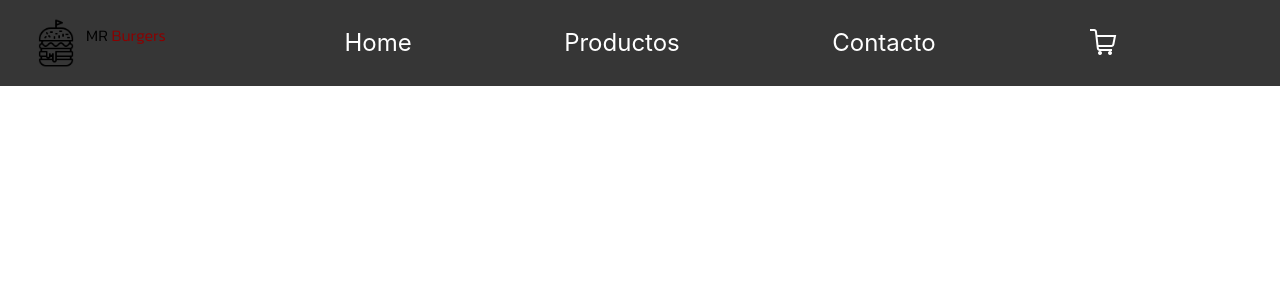
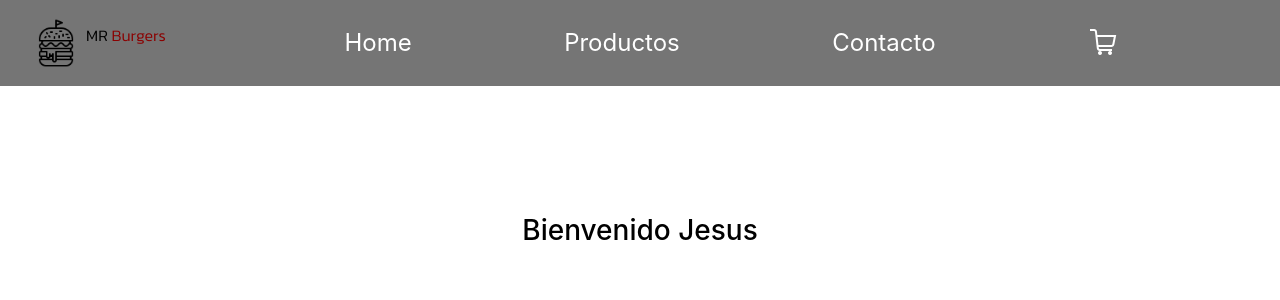
Before and after one commit to MRoccazzella/Curso-React, a React (Create React App) app: page / in a window 1280 px wide. Shown: the top 300 px of the page. Built offline with nearby package versions, Linux system fonts and the light colour scheme.

Commit message:
desafio CartWidget & ItemListContainer

```diff
--- a/src/App.css
+++ b/src/App.css
@@ -14,7 +14,7 @@
 }
 
 .navbar{
-  background-color: rgb(54, 54, 54);
+  background-color: rgb(117, 117, 117);
   justify-content: flex-start;
 }
 .brand-name{
@@ -42,3 +42,12 @@
 .link:hover{
   color: rgb(139, 0, 0);
 }
+.div-saludo{
+  width: 80vw;
+  height: 40vh;
+  margin: 10vw;
+}
+.div-saludo h3{
+  color: black;
+  height: auto;
+}
--- a/src/App.js
+++ b/src/App.js
@@ -1,9 +1,14 @@
 import './App.css';
 import NavBar from './components/NavBar';
+import ItemListContainer from './components/ItemListContainer';
 
 function App() {
   return (
-    NavBar()
+  <>
+    <NavBar/>
+    <ItemListContainer saludoNombre = "Jesus"/>
+  </>
+
   );
 }
 
--- /dev/null
+++ b/src/components/CartWidget.jsx
@@ -0,0 +1,9 @@
+
+export const CartWidget = () => {
+  return (
+    <div><a href="/"><img src='/images/carrito-de-compras.png' href="/" alt="" /></a></div>
+
+  )
+}
+
+export default CartWidget
--- /dev/null
+++ b/src/components/ItemListContainer.jsx
@@ -0,0 +1,10 @@
+
+
+export const ItemListContainer = (props) => {
+  return (
+    <div className="div-saludo d-flex justify-content-center">
+        <h3 >Bienvenido {props.saludoNombre} </h3>
+    </div>
+  )
+}
+export default ItemListContainer
--- a/src/components/NavBar.jsx
+++ b/src/components/NavBar.jsx
@@ -1,4 +1,4 @@
-
+import CartWidget from "./CartWidget";
 
 const NavBar = () => {
   return (
@@ -15,7 +15,7 @@ const NavBar = () => {
           <a className="link" href="/">Contacto</a>
         </div>
         <div className="d-flex justify-content-center">
-          <a href="/"><img src='/images/carrito-de-compras.png' href="/" alt="" /></a>
+          <CartWidget/>
         </div>
     </div>
   )
```
